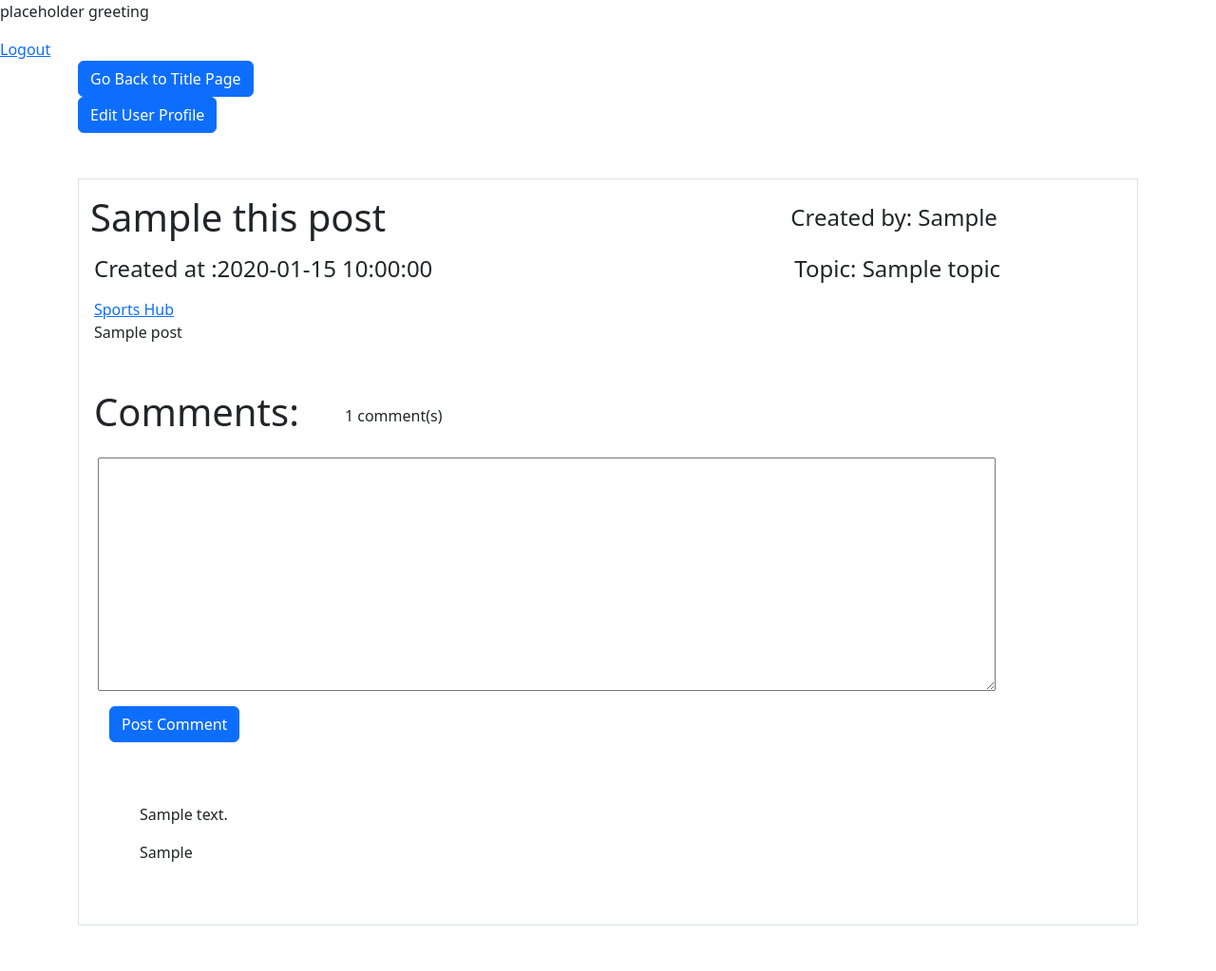
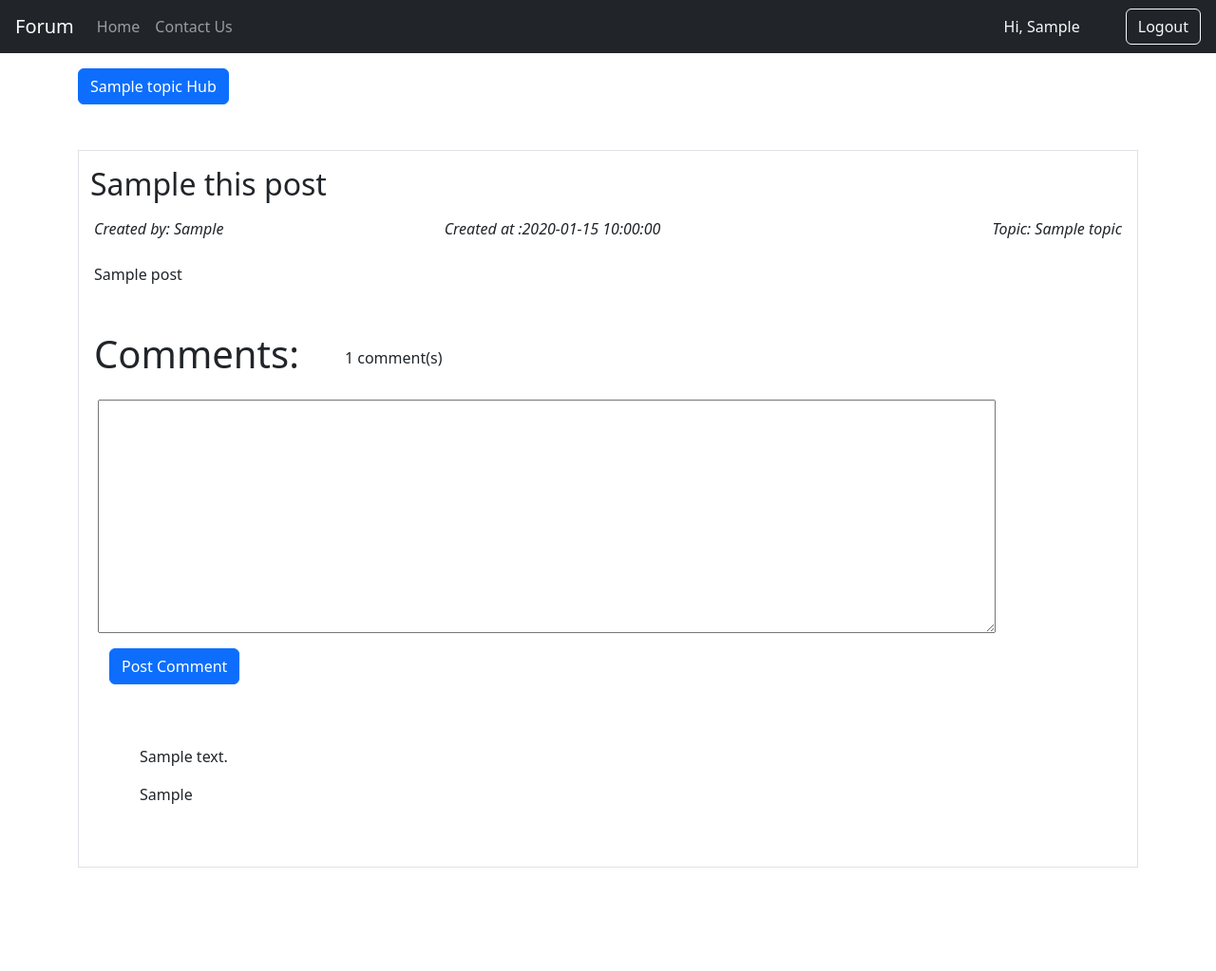
Before and after one commit to P-moT/forum-topics, a Flask app: template flask_app/templates/post.html in a window 1280 px wide. Shown: the whole page at 95% size. After the commit the page ends 962 px from the top, so only its background shows below. Run offline with Flask 2, Linux system fonts and the light colour scheme; the template is opened without the code that fills it: most values are stand-ins (such as "Sample title", 1, 10 or a date in 2020).

Commit message:
completed basic one-many relationship and layout for all

```diff
--- a/flask_app/templates/post.html
+++ b/flask_app/templates/post.html
@@ -9,30 +9,46 @@
     <title>{{this_post.title}}</title>
 </head>
 <body>
-    <div class="header">
-        <p>placeholder greeting</p>
-        <a href="/logout" class="button">Logout</a>
+    <!-- nav bar -->
+    <nav class="navbar navbar-expand-lg navbar-dark bg-dark px-3">
+        <a class="navbar-brand" href="/dashboard">Forum</a>
+        <button class="navbar-toggler" type="button" data-toggle="collapse" data-target="#navbarSupportedContent"
+            aria-controls="navbarSupportedContent" aria-expanded="false" aria-label="Toggle navigation">
+            <span class="navbar-toggler-icon"></span>
+        </button>
+        <div class="collapse navbar-collapse" id="navbarSupportedContent">
+            <ul class="navbar-nav mr-auto">
+                <li class="nav-item active">
+                    <a class="nav-link" href="/dashboard">Home</a>
+                </li>
+            </ul>
+            <ul class="navbar-nav mr-auto">
+                <li class="nav-item active">
+                    <a class="nav-link" href="#">Contact Us</a>
+                </li>
+            </ul>
         </div>
+        <div class="d-flex justify-content">
+            <p class="text-light my-auto mx-5">Hi, {{session_user.first_name}}</p>
+            <a href="/logout" class="btn btn-outline-light">Logout</a>
+        </div>
+    </nav>
+
     <div class="container">
-
-        <div class="col-3">
-            <a href="#" class="btn btn-primary">Go Back to Title Page</a>
-            <a href="#" class="btn btn-primary">Edit User Profile</a>
+        <div class="col-3 mt-3">
+            <a href="/sports" class="btn btn-primary">{{this_post.topic | capitalize}} Hub</a>
         </div>
 
         <div class="body border my-5 p-3">
             <!-- post title -->
             <div class="title">
-            <div class="row align-items-center">
-                <h1 class="col-8 px-2">{{this_post.title}}</h1>
-                <h4 class="col-4 px-2">Created by: {{post_author.first_name}}</h4>
+                <div class="row">
+                    <h2 class="px-2">{{this_post.title}}</h1>
                 </div>
-            <div class="row my-2">
-                <h4 class="col-8">Created at :{{this_post.created_at}}</h4>
-                <h4 class="col-4">Topic: {{this_post.topic}}</h4>
-            </div>
-            <div class="titlesidebar">
-                <a href="/sports" class="button">Sports Hub</a>
+                <div class="row my-2 justify-content">
+                    <p class="col-4"><em>Created by: {{this_post.user.first_name}}</em></p>
+                    <p class="col-4"><em>Created at :{{this_post.created_at}}</em></p>
+                    <p class="col-4 text-end"><em>Topic: {{this_post.topic | capitalize}}</em></p>
                 </div>
             </div>
             <!-- post content -->
--- a/flask_app/templates/sports.html
+++ b/flask_app/templates/sports.html
@@ -61,11 +61,8 @@
                             <p class="col">Created on {{post.created_at}}</p>
                             <p class="col">Created by {{post.user.first_name}}</p>
                             <p>{{post.post}}</p>
-                            <a class="my-4" href="/sports/post/{{post.id}}">Read More...</a>
+                            <a class="my-4" href="/{{post.topic}}/post/{{post.id}}">Read More...</a>
                         </div>
-                    {% else %}
-                        <i class="mx-3" >There is no post yet...</i>
-                    </div>
                     {% endif %}
                 {% endfor %}
                 </div>
```
Also changed, not shown: flask_app/controllers/posts.py (+4 -3 lines), flask_app/templates/dashboard.html (+3 -9 lines), flask_app/templates/science.html (+8 -8 lines), flask_app/templates/sports_post.html (deleted, +0 -79 lines), flask_app/templates/technology.html (+2 -5 lines). Lines whose indentation alone changed are shown as unchanged.
